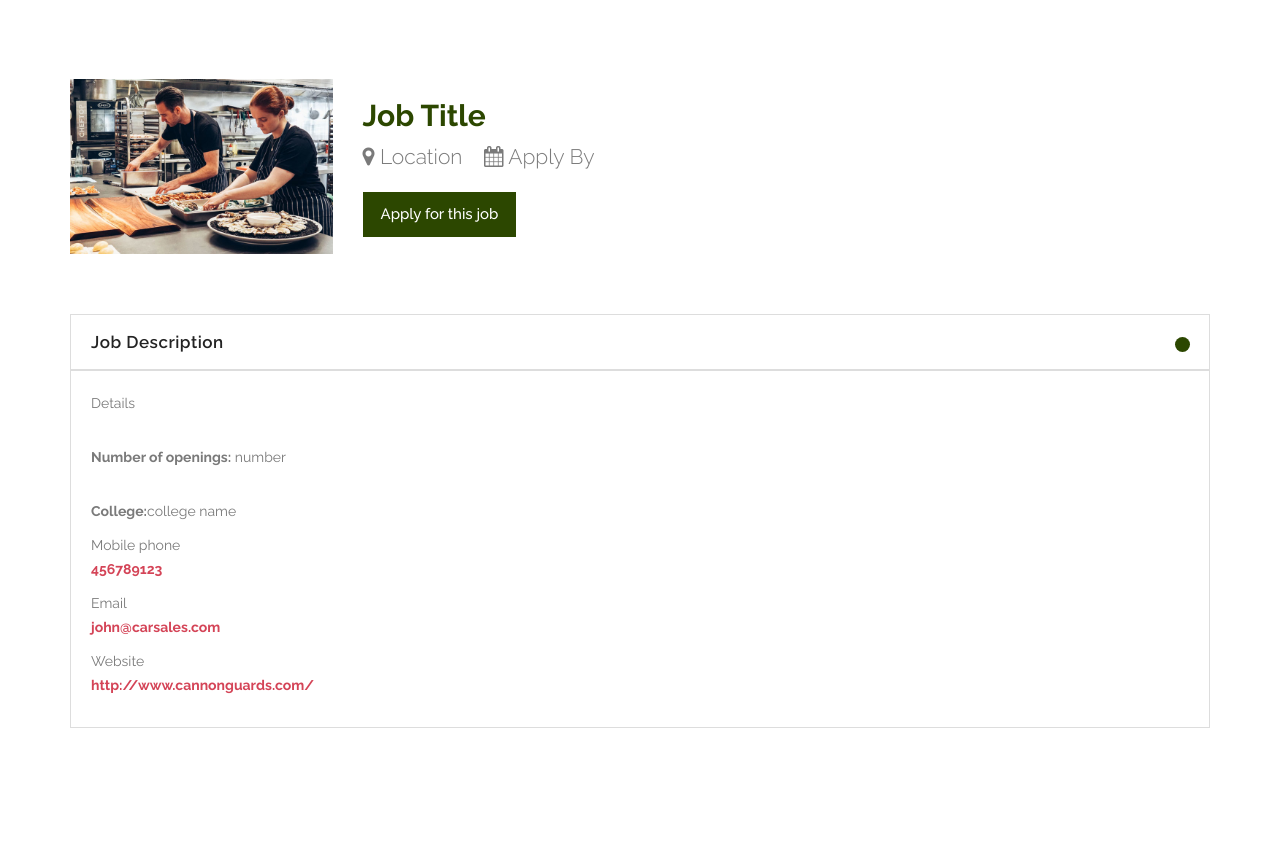
After one commit to amitsaini4556/FacultyRecruitment, a Django app: page /jobs/jobDetails/ in a window 1280 px wide. The commit adds this page. Shown: the part 570-1418 px from the top of the page. Run offline with Django 3.2, Linux system fonts and the light colour scheme; some libraries are stand-ins or nearby versions.

Commit message:
(1/2)Added JobDetails Page (#23)
* Added paths and views to redirect to the job details page
* Added page for job details

```diff
--- a/facultyRecruitment/jobs/urls.py
+++ b/facultyRecruitment/jobs/urls.py
@@ -6,4 +6,5 @@ from . import views
 urlpatterns = [
 	path('addJob/', views.addJob, name="addJob"),
 	path('applyJob/', views.applyJob, name="applyJob"),
+	path('jobDetails/', views.showJobDetails, name = "jobDetails")
 ]
--- a/facultyRecruitment/jobs/views.py
+++ b/facultyRecruitment/jobs/views.py
@@ -9,3 +9,6 @@ def addJob(request):
 @login_required(login_url='login')
 def applyJob(request):
     return render(request,'jobs/jobApplyForm.html')
+
+def showJobDetails(request):
+    return render(request, 'jobs/jobDetails.html')
--- a/facultyRecruitment/static/jobs/css/style.css
+++ b/facultyRecruitment/static/jobs/css/style.css
@@ -46,19 +46,19 @@ section {
 
 .blue-button a {
   display: inline-block;
-  background-color: #4883ff;
+  background-color:#2C4700;
   color: #fff;
   font-size: 15px;
   font-weight: 500;
   padding: 10px 16px;
   text-decoration: none;
-  border: 2px solid #4883ff;
+  border: 2px solid #2C4700;
   transition: all 0.5s;
 }
 
 .blue-button a:hover {
   background-color: transparent;
-  color: #4883ff;
+  color: #2C4700;
 }
 
 
@@ -773,7 +773,7 @@ section.our-services .service-item h4 {
 }
 
 .accordion-trigger.active:after {
-  background-color: #4883ff;
+  background-color:#2C4700;
   -webkit-transition: all 0.2s ease-in-out;
   -moz-transition: all 0.2s ease-in-out;
   transition: all 0.2s ease-in-out;
--- /dev/null
+++ b/facultyRecruitment/templates/jobs/jobDetails.html
@@ -0,0 +1,120 @@
+{% extends 'jobs/jobsMain.html' %}
+{% load static %}
+{% block content %}
+<main>
+  <section class="featured-places">
+    <div class="container">
+      <div class="row">
+        <div class="col-lg-3 col-md-3 col-xs-12">
+          <div>
+            <img src="{% static 'jobs/img/product-1-720x480.jpg' %}" alt="" class="img-responsive wc-image">
+          </div>
+          <br>
+        </div>
+        <div class="col-lg-9 col-md-9 col-xs-12">
+          <h2><strong style="color:#2C4700;" class="text-primary">Job Title</strong></h2>
+          <p class="lead">
+            <i class="fa fa-map-marker"></i> Location &nbsp;&nbsp;
+            <i class="fa fa-calendar"></i> Apply By &nbsp;&nbsp;
+          </p>
+          <div class="blue-button">
+            <a href="{% url 'applyJob' %}">Apply for this job</a>
+          </div>
+        </div>
+      </div>
+      <br><br>
+      <div class="accordions">
+        <ul class="accordion">
+          <li>
+            <a class="accordion-trigger">Job Description</a>
+            <div class="accordion-content">
+              <p>Details</p><br>
+              <p><b>Number of openings:</b> number</p>
+              <br>
+              <p><b>College:</b>college name
+              </p>
+              <p>
+                <span>Mobile phone</span>
+                <br>
+                <strong>
+                  <a href="tel:456789123">456789123</a>
+                </strong>
+              </p>
+              <p>
+                <span>Email</span>
+                <br>
+                <strong>
+                  <a href="mailto:john@carsales.com">john@carsales.com</a>
+                </strong>
+              </p>
+              <p>
+                <span>Website</span>
+                <br>
+                <strong>
+                  <a href="http://www.cannonguards.com/">http://www.cannonguards.com/</a>
+                </strong>
+              </p>
+            </div>
+          </li>
+        </ul> <!-- / accordion -->
+      </div>
+      <br><br>
+      {% if user.is_staff %}
+      <p style="color: black;font-size: 22px;"><b>Applicants</b></p>
+      <div class="accordions">
+        <ul class="accordion">
+          <li>
+            <a style="display: flex;justify-content: space-between;" class="accordion-trigger">
+              <div>Applicant Name</div>
+              <div style="padding-right: 50px;"><i style="color: green;" class="fa fa-check" aria-hidden="true"></i>
+                &nbsp;&nbsp;<i style="color: red;" class="fa fa-times" aria-hidden="true"></i></div>
+            </a>
+            <div class="accordion-content">
+              <p><b>Name: </b>name</p>
+              <br>
+              <p><b>Contact: </b>contact</p>
+              <br>
+              <p><b>Email: </b>email</p>
+              <br>
+              <p><b>Address: </b>address</p>
+              <br>
+              <p><b>Linkedin Profile: </b>url</p>
+              <br>
+              <p><b>Portfolio Link: </b>link</p>
+              <br>
+              <p><b>About: </b>about</p>
+              <br>
+              <p><b>Resume link or file: </b>link/file</p>
+            </div>
+          </li>
+          <li>
+            <a style="display: flex;justify-content: space-between;" class="accordion-trigger">
+              <div>Applicant Name</div>
+              <div style="padding-right: 50px;"><i style="color: green;" class="fa fa-check" aria-hidden="true"></i>
+                &nbsp;&nbsp;<i style="color: red;" class="fa fa-times" aria-hidden="true"></i></div>
+            </a>
+            <div class="accordion-content">
+              <p><b>Name: </b>name</p>
+              <br>
+              <p><b>Contact: </b>contact</p>
+              <br>
+              <p><b>Email: </b>email</p>
+              <br>
+              <p><b>Address: </b>address</p>
+              <br>
+              <p><b>Linkedin Profile: </b>url</p>
+              <br>
+              <p><b>Portfolio Link: </b>link</p>
+              <br>
+              <p><b>About: </b>about</p>
+              <br>
+              <p><b>Resume link or file: </b>link/file</p>
+            </div>
+          </li>
+        </ul> <!-- / accordion -->
+      </div>
+      {% endif %}
+    </div>
+  </section>
+</main>
+{% endblock content %}
--- /dev/null
+++ b/facultyRecruitment/templates/jobs/jobsMain.html
@@ -0,0 +1,76 @@
+{% load static %}
+<!DOCTYPE html>
+<html>
+<head>
+    <meta charset="utf-8">
+    <meta http-equiv="X-UA-Compatible" content="IE=edge,chrome=1">
+    <title>MPUAT | Falculty Recruitment</title>
+    <meta name="description" content="">
+    <meta name="viewport" content="width=device-width, initial-scale=1">
+    <link rel="stylesheet" href="{% static 'jobs/css/bootstrap.min.css' %}">
+    <link rel="stylesheet" href="{% static 'jobs/css/bootstrap-theme.min.css' %}">
+    <link rel="stylesheet" href="{% static 'jobs/css/fontAwesome.css' %}">
+    <link rel="stylesheet" href="{% static 'jobs/css/hero-slider.css' %}">
+    <link rel="stylesheet" href="{% static 'jobs/css/owl-carousel.css' %}">
+    <link rel="stylesheet" href="{% static 'jobs/css/style.css' %}">
+    <link href="https://fonts.googleapis.com/css?family=Raleway:100,200,300,400,500,600,700,800,900" rel="stylesheet">
+    <script src="{% static 'jobs/js/vendor/modernizr-2.8.3-respond-1.4.2.min.js' %}"></script>
+</head>
+<body>
+    <div class="wrap">
+        <header style="background-color:#2C4700;" id="header">
+            <div class="container">
+                <div class="row">
+                    <div class="col-md-12">
+                        <button id="primary-nav-button" type="button">Menu</button>
+                        <a href="https://www.mpuat.ac.in/">
+                            <div class="logo">
+                                <img src="https://www.mpuat.ac.in/assets/images/logo-mpuat.png" alt="">
+                            </div>
+                        </a>
+                        <nav id="primary-nav" class="dropdown cf">
+                            <ul class="dropdown menu">
+                              {% if user.is_staff %}
+                                <li class='active'><a href="{% url 'addJob' %}"><span
+                                            style="color: white;font-weight: 700;">ADD-JOB</span></a></li>
+                              {% endif %}
+                                <li class='active'><a href="{% url 'jobs' %}"><span
+                                            style="color: white;font-weight: 700;">JOBS</span></a></li>
+                                <li><a href="#"><span style="color: white;font-weight: 700;">DASHBOARD</span></a></li>
+                                {% if user.is_authenticated %}
+                                <li><a href="{% url 'logout' %}"><span
+                                            style="color: white;font-weight: 700;">LOGOUT</span></a></li>
+                                {% else %}
+                                <li><a href="{% url 'login' %}"><span
+                                            style="color: white;font-weight: 700;">LOGIN</span></a></li>
+                                {% endif %}
+                            </ul>
+                        </nav>
+                    </div>
+                </div>
+            </div>
+        </header>
+    </div>
+    <section class="banner banner-secondary" id="top"
+        style="background-image: url(https://www.mpuat.ac.in/images/slider/large/img92680010.jpg);">
+        <div class="container">
+            <div class="row">
+                <div class="col-md-10 col-md-offset-1">
+                    <div class="banner-caption">
+                        <div style="background-color:#2C4700 ;" class="line-dec"></div>
+                        <h2>Jobs</h2>
+                    </div>
+                </div>
+            </div>
+        </div>
+    </section>
+    {% block content %}
+	{% endblock %}
+    <script src="https://ajax.googleapis.com/ajax/libs/jquery/1.11.2/jquery.min.js" type="text/javascript"></script>
+    <script>window.jQuery || document.write('<script src="{% static "jobs/js/vendor/jquery-1.11.2.min.js" %}"><\/script>')</script>
+    <script src="{% static 'jobs/js/vendor/bootstrap.min.js' %}"></script>
+    <script src="{% static 'jobs/js/datepicker.js' %}"></script>
+    <script src="{% static 'jobs/js/plugins.js' %}"></script>
+    <script src="{% static 'jobs/js/main.js' %}"></script>
+</body>
+</html>
```
Also changed, not shown: facultyRecruitment/templates/jobs/jobs.html (+5 -74 lines).
